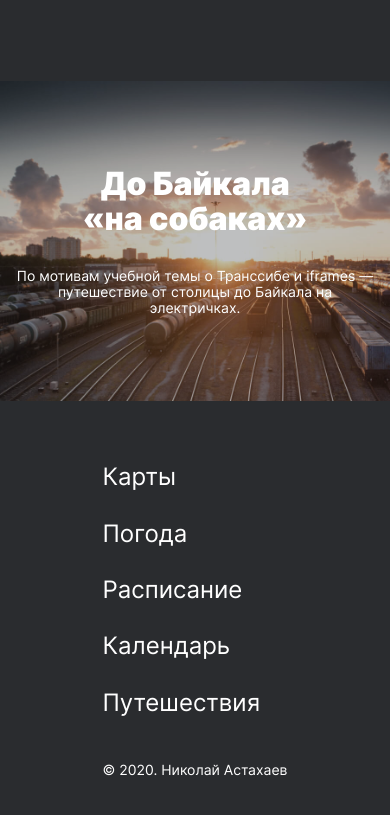
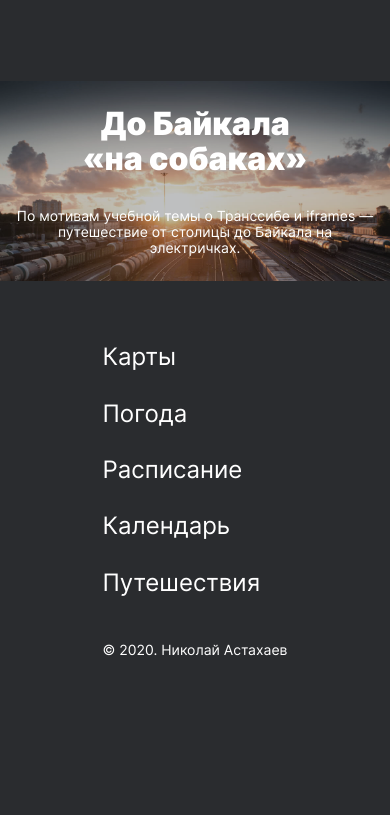
Before and after one commit to githubashto/russian-travel, a plain HTML site: page index.html in a window 390 px wide. Shown: the part 9318-10133 px from the top of the page. After the commit the page ends 10023 px from the top, so only its background shows below. Drawn offline with Linux system fonts and the light colour scheme; files whose address does not match are found by name.

Commit message:
Fix cover height on 320 size

```diff
--- a/blocks/cover/cover.css
+++ b/blocks/cover/cover.css
@@ -26,7 +26,7 @@
 
  @media screen and (max-width: 425px) {
   .cover {
-    min-height: 320px;
+    min-height: 200px;
     margin-top: 64px;
   }
  }
```
